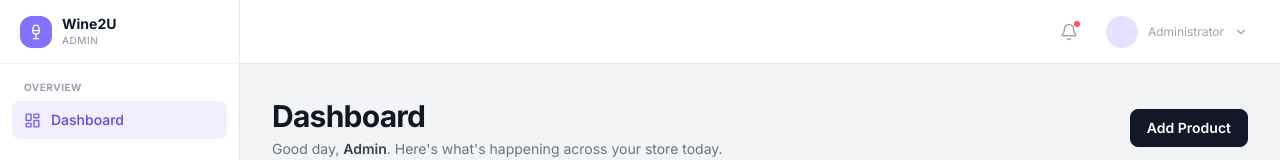
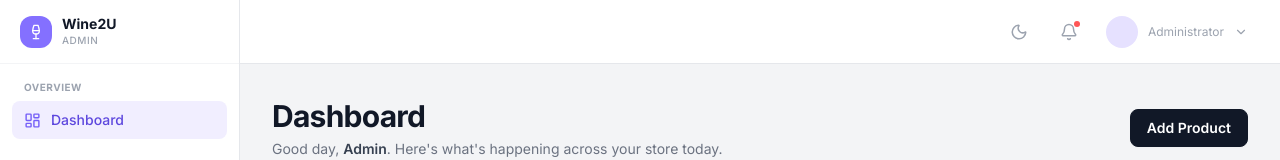
Before and after one commit to yoselorm/wine-admin, a React (Create React App) app: page /dashboard in a window 1280 px wide. Shown: the top 160 px of the page. Built offline with nearby package versions, Linux system fonts and the light colour scheme; no server answers; sample sign-in values are in the browser's storage.

Commit message:
feat: implement dark mode toggle and theme persistence functionality

```diff
--- a/src/components/DashboardHeader.js
+++ b/src/components/DashboardHeader.js
@@ -1,11 +1,20 @@
 import React, { useEffect, useRef, useState } from 'react';
 import { useNavigate } from 'react-router-dom';
-import { Bell, ChevronDown, LogOut, Menu, User } from 'lucide-react';
+import { Bell, ChevronDown, LogOut, Menu, Moon, Sun, User } from 'lucide-react';
+import { getInitialTheme, applyTheme, persistTheme } from '../utils/theme';
 
 const DashboardHeader = ({ admin, roles, onMenuOpen, onLogout }) => {
   const [menuOpen, setMenuOpen] = useState(false);
+  const [theme, setTheme] = useState(getInitialTheme);
   const menuRef = useRef(null);
   const navigate = useNavigate();
+
+  const toggleTheme = () => {
+    const next = theme === 'dark' ? 'light' : 'dark';
+    setTheme(next);
+    applyTheme(next);
+    persistTheme(next);
+  };
 
   useEffect(() => {
     const handleClickOutside = (e) => {
@@ -30,6 +39,15 @@ const DashboardHeader = ({ admin, roles, onMenuOpen, onLogout }) => {
       <div className="hidden md:block" />
 
       <div className="flex items-center gap-4">
+        <button
+          type="button"
+          onClick={toggleTheme}
+          title={theme === 'dark' ? 'Switch to light mode' : 'Switch to dark mode'}
+          className="p-2 text-gray-400 hover:text-gray-700 hover:bg-gray-50 rounded-md transition-colors"
+        >
+          {theme === 'dark' ? <Sun size={18} /> : <Moon size={18} />}
+        </button>
+
         <button
           type="button"
           className="relative p-2 text-gray-400 hover:text-gray-700 hover:bg-gray-50 rounded-md transition-colors"
--- a/src/index.css
+++ b/src/index.css
@@ -1,3 +1,68 @@
 @tailwind base;
 @tailwind components;
 @tailwind utilities;
+
+/*
+ * Dark mode retrofit.
+ *
+ * The app is built entirely with plain Tailwind utility classes (bg-white,
+ * text-gray-900, border-gray-200, ...) rather than semantic design tokens,
+ * across ~40 page files. Adding `dark:` variants to every one of those
+ * classes individually isn't practical, so instead we invert the small,
+ * consistent set of "light surface" utilities globally whenever the `dark`
+ * class is present on <html> (toggled in DashboardHeader, see src/utils/theme.js).
+ * A `.dark <utility>` selector has higher specificity than the bare utility,
+ * so this overrides it without needing !important.
+ */
+:root {
+  color-scheme: light;
+}
+
+.dark {
+  color-scheme: dark;
+}
+
+.dark body {
+  background-color: #030712;
+}
+
+/* Surfaces */
+.dark .bg-white { background-color: #1F2937; }
+.dark .bg-gray-50 { background-color: #111827; }
+.dark .bg-gray-100 { background-color: #030712; }
+.dark .bg-gray-50\/50 { background-color: rgba(17, 24, 39, 0.6); }
+.dark .bg-gray-100\/60 { background-color: rgba(3, 7, 18, 0.6); }
+.dark .hover\:bg-gray-50:hover { background-color: #111827; }
+.dark .hover\:bg-gray-100:hover { background-color: #1F2937; }
+.dark .bg-gray-200 { background-color: #4B5563; }
+
+/* Text */
+.dark .text-gray-900 { color: #F9FAFB; }
+.dark .text-gray-800 { color: #F3F4F6; }
+.dark .text-gray-700 { color: #E5E7EB; }
+.dark .text-gray-600 { color: #D1D5DB; }
+.dark .text-gray-500 { color: #9CA3AF; }
+.dark .text-gray-400 { color: #6B7280; }
+.dark .hover\:text-gray-900:hover { color: #F9FAFB; }
+.dark .hover\:text-gray-700:hover { color: #E5E7EB; }
+.dark .placeholder-gray-400::placeholder { color: #6B7280; }
+
+/* Borders */
+.dark .border-gray-200 { border-color: #374151; }
+.dark .border-gray-100 { border-color: #1F2937; }
+.dark .divide-gray-100 > :not([hidden]) ~ :not([hidden]) { border-color: #1F2937; }
+.dark .divide-gray-200 > :not([hidden]) ~ :not([hidden]) { border-color: #374151; }
+
+/* Violet washes (selected rows, badges) read too light on dark surfaces */
+.dark .bg-violet-50 { background-color: rgba(132, 112, 255, 0.15); }
+.dark .bg-violet-100 { background-color: rgba(132, 112, 255, 0.22); }
+.dark .text-violet-700 { color: #B7ACFF; }
+.dark .text-violet-600 { color: #B7ACFF; }
+
+/* Shadows are tuned for a white surface; soften them so cards still read on dark */
+.dark .shadow-card,
+.dark .shadow-hairline,
+.dark .shadow-popover,
+.dark .shadow-modal {
+  box-shadow: 0 1px 2px 0 rgba(0, 0, 0, 0.4), 0 1px 3px 0 rgba(0, 0, 0, 0.3);
+}
--- a/src/index.js
+++ b/src/index.js
@@ -5,6 +5,9 @@ import App from './App';
 import { Provider } from 'react-redux';
 import { BrowserRouter } from 'react-router-dom';
 import store from './Store';
+import { getInitialTheme, applyTheme } from './utils/theme';
+
+applyTheme(getInitialTheme());
 
 const root = ReactDOM.createRoot(document.getElementById('root'));
 root.render(
--- /dev/null
+++ b/src/utils/theme.js
@@ -0,0 +1,29 @@
+const STORAGE_KEY = 'wine2u-admin-theme';
+
+export const getInitialTheme = () => {
+  try {
+    const stored = localStorage.getItem(STORAGE_KEY);
+    if (stored === 'dark' || stored === 'light') return stored;
+    if (window.matchMedia?.('(prefers-color-scheme: dark)').matches) return 'dark';
+  } catch (e) {
+    // localStorage unavailable — fall through to light default
+  }
+  return 'light';
+};
+
+export const applyTheme = (theme) => {
+  const root = document.documentElement;
+  if (theme === 'dark') {
+    root.classList.add('dark');
+  } else {
+    root.classList.remove('dark');
+  }
+};
+
+export const persistTheme = (theme) => {
+  try {
+    localStorage.setItem(STORAGE_KEY, theme);
+  } catch (e) {
+    // ignore — theme just won't persist across reloads
+  }
+};
```
